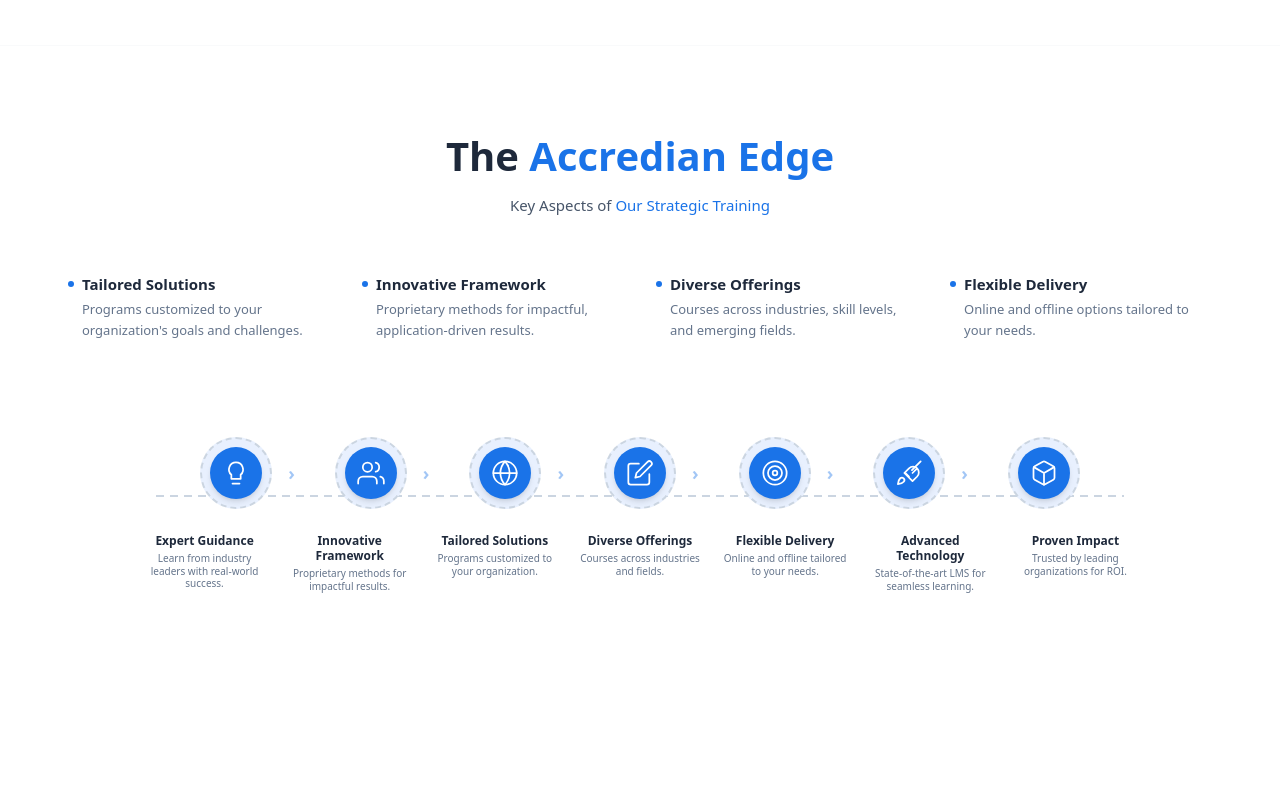
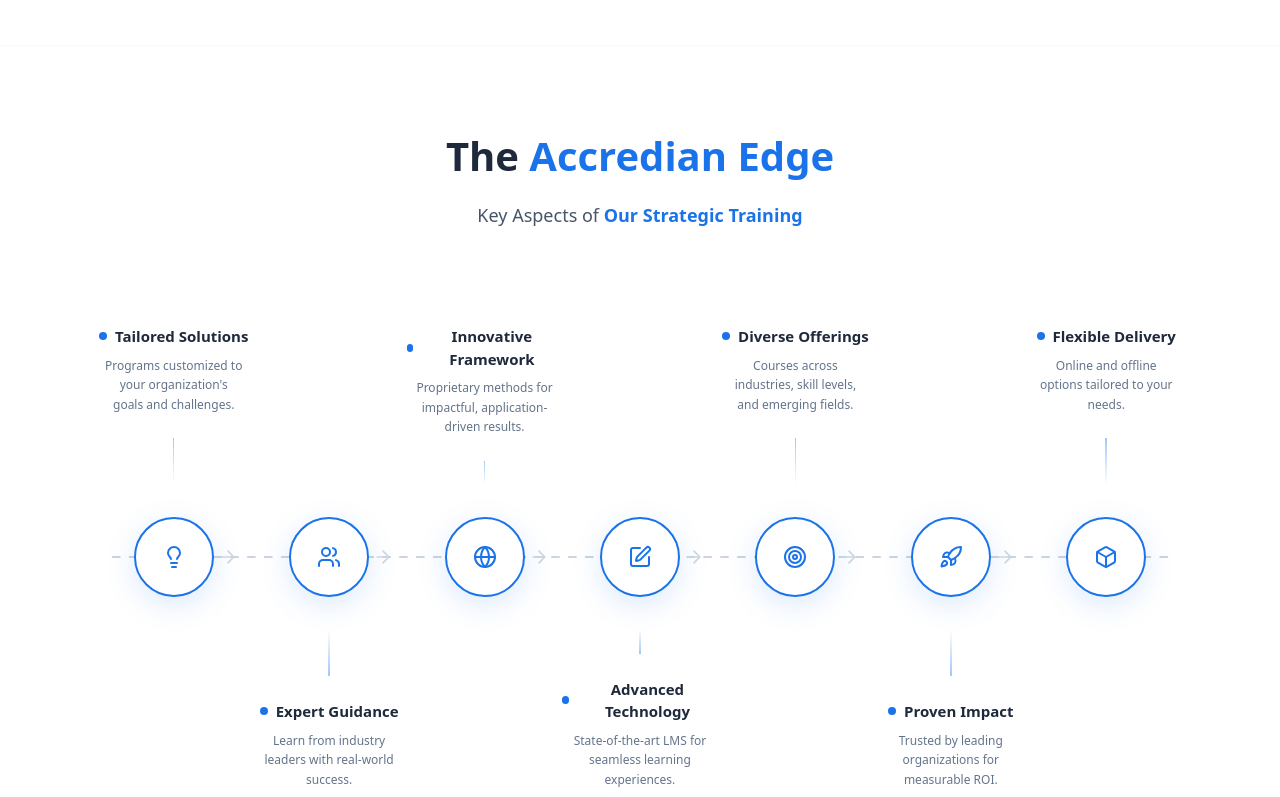
Before and after one commit to SriramGandhiS/internassesment3, a Next.js app: page / in a window 1280 px wide. Shown: the part 1520-2317 px from the top of the page. Built offline with nearby package versions, Linux system fonts and the light colour scheme.

Commit message:
Final Style Match: Refined Accredian Edge and CAT Framework layouts

```diff
--- a/src/app/components/AccredianEdge.jsx
+++ b/src/app/components/AccredianEdge.jsx
@@ -1,85 +1,125 @@
 "use client";
 
-const edgeCards = [
-  { title: "Tailored Solutions", desc: "Programs customized to your organization's goals and challenges." },
-  { title: "Innovative Framework", desc: "Proprietary methods for impactful, application-driven results." },
-  { title: "Diverse Offerings", desc: "Courses across industries, skill levels, and emerging fields." },
-  { title: "Flexible Delivery", desc: "Online and offline options tailored to your needs." },
-];
+import { Lightbulb, Users, Globe, Edit, Target, Rocket, Box } from "lucide-react";
 
-const edgeIcons = [
-  { title: "Expert Guidance", desc: "Learn from industry leaders with real-world success.",
-    icon: <svg width="28" height="28" viewBox="0 0 24 24" fill="none" stroke="white" strokeWidth="1.5"><path d="M9 21h6M12 3a6 6 0 00-4 10.5V17h8v-3.5A6 6 0 0012 3z" strokeLinecap="round" strokeLinejoin="round"/></svg> },
-  { title: "Innovative Framework", desc: "Proprietary methods for impactful results.",
-    icon: <svg width="28" height="28" viewBox="0 0 24 24" fill="none" stroke="white" strokeWidth="1.5"><path d="M17 21v-2a4 4 0 00-4-4H5a4 4 0 00-4 4v2M9 11a4 4 0 100-8 4 4 0 000 8zM23 21v-2a4 4 0 00-3-3.87M16 3.13a4 4 0 010 7.75" strokeLinecap="round" strokeLinejoin="round"/></svg> },
-  { title: "Tailored Solutions", desc: "Programs customized to your organization.",
-    icon: <svg width="28" height="28" viewBox="0 0 24 24" fill="none" stroke="white" strokeWidth="1.5"><circle cx="12" cy="12" r="10"/><path d="M2 12h20M12 2a15.3 15.3 0 014 10 15.3 15.3 0 01-4 10 15.3 15.3 0 01-4-10 15.3 15.3 0 014-10z" strokeLinecap="round" strokeLinejoin="round"/></svg> },
-  { title: "Diverse Offerings", desc: "Courses across industries and fields.",
-    icon: <svg width="28" height="28" viewBox="0 0 24 24" fill="none" stroke="white" strokeWidth="1.5"><path d="M11 4H4a2 2 0 00-2 2v14a2 2 0 002 2h14a2 2 0 002-2v-7M18.5 2.5a2.121 2.121 0 013 3L12 15l-4 1 1-4 9.5-9.5z" strokeLinecap="round" strokeLinejoin="round"/></svg> },
-  { title: "Flexible Delivery", desc: "Online and offline tailored to your needs.",
-    icon: <svg width="28" height="28" viewBox="0 0 24 24" fill="none" stroke="white" strokeWidth="1.5"><circle cx="12" cy="12" r="10"/><circle cx="12" cy="12" r="6"/><circle cx="12" cy="12" r="2"/></svg> },
-  { title: "Advanced Technology", desc: "State-of-the-art LMS for seamless learning.",
-    icon: <svg width="28" height="28" viewBox="0 0 24 24" fill="none" stroke="white" strokeWidth="1.5"><path d="M4.5 16.5c-1.5 1.26-2 5-2 5s3.74-.5 5-2c.71-.84.7-2.13-.09-2.91a2.18 2.18 0 00-2.91-.09zM12 15l-3-3M22 2l-7.5 7.5" strokeLinecap="round" strokeLinejoin="round"/><path d="M15 12l4-4a5.07 5.07 0 00-7 0l-4 4 7 7 4-4a5.07 5.07 0 000-7z" strokeLinecap="round" strokeLinejoin="round"/></svg> },
-  { title: "Proven Impact", desc: "Trusted by leading organizations for ROI.",
-    icon: <svg width="28" height="28" viewBox="0 0 24 24" fill="none" stroke="white" strokeWidth="1.5"><path d="M21 16V8a2 2 0 00-1-1.73l-7-4a2 2 0 00-2 0l-7 4A2 2 0 003 8v8a2 2 0 001 1.73l7 4a2 2 0 002 0l7-4A2 2 0 0021 16z" strokeLinecap="round" strokeLinejoin="round"/><path d="M3.27 6.96L12 12.01l8.73-5.05M12 22.08V12" strokeLinecap="round" strokeLinejoin="round"/></svg> },
+const steps = [
+  {
+    id: 1,
+    title: "Tailored Solutions",
+    desc: "Programs customized to your organization's goals and challenges.",
+    icon: <Lightbulb size={24} />,
+    position: "top"
+  },
+  {
+    id: 2,
+    title: "Expert Guidance",
+    desc: "Learn from industry leaders with real-world success.",
+    icon: <Users size={24} />,
+    position: "bottom"
+  },
+  {
+    id: 3,
+    title: "Innovative Framework",
+    desc: "Proprietary methods for impactful, application-driven results.",
+    icon: <Globe size={24} />,
+    position: "top"
+  },
+  {
+    id: 4,
+    title: "Advanced Technology",
+    desc: "State-of-the-art LMS for seamless learning experiences.",
+    icon: <Edit size={24} />,
+    position: "bottom"
+  },
+  {
+    id: 5,
+    title: "Diverse Offerings",
+    desc: "Courses across industries, skill levels, and emerging fields.",
+    icon: <Target size={24} />,
+    position: "top"
+  },
+  {
+    id: 6,
+    title: "Proven Impact",
+    desc: "Trusted by leading organizations for measurable ROI.",
+    icon: <Rocket size={24} />,
+    position: "bottom"
+  },
+  {
+    id: 7,
+    title: "Flexible Delivery",
+    desc: "Online and offline options tailored to your needs.",
+    icon: <Box size={24} />,
+    position: "top"
+  }
 ];
 
 export default function AccredianEdge() {
   return (
-    <section id="edge" className="py-20 bg-white">
-      <div className="max-w-[1200px] mx-auto px-6 text-center">
-        <h2 className="text-[32px] lg:text-[40px] font-extrabold text-[#1E293B] mb-2">
+    <section id="edge" className="py-24 bg-white overflow-hidden">
+      <div className="container-custom">
+        <div className="text-center mb-24">
+          <h2 className="text-[40px] font-bold text-[#1E293B] mb-4">
             The <span className="text-[#1A73E8]">Accredian Edge</span>
           </h2>
-        <p className="text-[15px] text-[#475569] mb-14">
-          Key Aspects of <span className="text-[#1A73E8]">Our Strategic Training</span>
+          <p className="text-[18px] text-[#475569]">
+            Key Aspects of <span className="text-[#1A73E8] font-semibold">Our Strategic Training</span>
           </p>
-
-        {/* Top 4 cards in a row - matching reference site */}
-        <div className="grid md:grid-cols-2 lg:grid-cols-4 gap-6 mb-16">
-          {edgeCards.map((card, i) => (
-            <div key={i} className="text-left px-1">
-              <div className="flex items-start gap-2 mb-1">
-                <div className="w-[6px] h-[6px] rounded-full bg-[#1A73E8] mt-2 flex-shrink-0" />
-                <h4 className="text-[15px] font-bold text-[#1E293B]">{card.title}</h4>
-              </div>
-              <p className="text-[13px] text-[#64748B] leading-relaxed ml-[14px]">{card.desc}</p>
-            </div>
-          ))}
         </div>
 
-        {/* Icon circles row with dashed connecting line - matching reference */}
-        <div className="relative py-8">
-          {/* Connecting dashed line behind circles */}
-          <div className="absolute top-1/2 left-[8%] right-[8%] h-[2px] -translate-y-[20px]" style={{
-            backgroundImage: "repeating-linear-gradient(to right, #CBD5E1, #CBD5E1 8px, transparent 8px, transparent 14px)"
-          }}/>
+        <div className="relative max-w-7xl mx-auto px-4 lg:px-8">
+          {/* Connector Line - Dashed Wave */}
+          <div className="absolute top-1/2 left-0 w-full h-[2px] -translate-y-1/2 hidden md:block px-12">
+            <svg width="100%" height="2" viewBox="0 0 1000 2" preserveAspectRatio="none" fill="none" xmlns="http://www.w3.org/2000/svg">
+              <line x1="0" y1="1" x2="1000" y2="1" stroke="#CBD5E1" strokeWidth="2" strokeDasharray="8 8"/>
+            </svg>
+          </div>
 
-          <div className="flex items-center justify-center gap-4 lg:gap-6 flex-wrap relative z-10">
-            {edgeIcons.map((item, i) => (
-              <div key={i} className="flex items-center">
-                <div className="flex flex-col items-center">
-                  {/* Double ring icon */}
-                  <div className="w-[72px] h-[72px] rounded-full bg-[#E8F0FE] border-2 border-dashed border-[#CBD5E1] flex items-center justify-center">
-                    <div className="w-[52px] h-[52px] rounded-full bg-[#1A73E8] flex items-center justify-center shadow-md">
-                      {item.icon}
+          <div className="flex flex-col md:flex-row justify-between items-start relative z-10">
+            {steps.map((step, i) => (
+              <div key={i} className="flex-1 flex flex-col items-center group relative min-h-[400px]">
+
+                {/* Top Content Row */}
+                <div className={`flex flex-col items-center justify-end h-40 text-center transition-all duration-500 ${step.position === 'bottom' ? 'invisible opacity-0' : 'visible opacity-100'}`}>
+                  <div className="flex items-center gap-2 mb-2">
+                    <div className="w-2 h-2 rounded-full bg-[#1A73E8]"></div>
+                    <h4 className="text-[15px] font-bold text-[#1E293B]">{step.title}</h4>
                   </div>
+                  <p className="text-[12px] text-[#64748B] max-w-[140px] leading-relaxed mb-6">{step.desc}</p>
+                  {/* Curved/Vertical Connector Line */}
+                  <div className="w-[1.5px] h-12 bg-gradient-to-b from-[#1A73E8] to-transparent opacity-40"></div>
                 </div>
+
+                {/* Central Circle */}
+                <div className="my-8 relative">
+                  {/* Outer Pulsing Ring */}
+                  <div className="absolute -inset-2 rounded-full border border-[#1A73E8] opacity-20 scale-0 group-hover:scale-100 transition-transform duration-500"></div>
+
+                  {/* Main Circle */}
+                  <div className="w-16 h-16 md:w-20 md:h-20 rounded-full bg-white border-2 border-[#1A73E8] flex items-center justify-center text-[#1A73E8] shadow-[0_8px_30px_rgba(26,115,232,0.15)] z-20 transition-all duration-300 transform group-hover:scale-110 group-hover:bg-[#1A73E8] group-hover:text-white">
+                    {step.icon}
                   </div>
-                {/* Chevron separator (not after last) */}
-                {i < edgeIcons.length - 1 && (
-                  <span className="text-[#1A73E8] text-[18px] font-bold opacity-40 mx-2 lg:mx-4">›</span>
+
+                  {/* Connecting Arrows - hidden on mobile */}
+                  {i < steps.length - 1 && (
+                    <div className="absolute top-1/2 -right-6 -translate-y-1/2 text-[#CBD5E1] hidden md:block">
+                      <svg width="20" height="20" viewBox="0 0 24 24" fill="none" stroke="currentColor" strokeWidth="2" strokeLinecap="round" strokeLinejoin="round">
+                        <path d="M5 12h14M12 5l7 7-7 7"/>
+                      </svg>
+                    </div>
                   )}
                 </div>
-            ))}
+
+                {/* Bottom Content Row */}
+                <div className={`flex flex-col items-center h-40 text-center transition-all duration-500 ${step.position === 'top' ? 'invisible opacity-0' : 'visible opacity-100'}`}>
+                  <div className="w-[1.5px] h-12 bg-gradient-to-t from-[#1A73E8] to-transparent opacity-40 mb-6"></div>
+                  <div className="flex items-center gap-2 mb-2">
+                    <div className="w-2 h-2 rounded-full bg-[#1A73E8]"></div>
+                    <h4 className="text-[15px] font-bold text-[#1E293B]">{step.title}</h4>
+                  </div>
+                  <p className="text-[12px] text-[#64748B] max-w-[140px] leading-relaxed">{step.desc}</p>
                 </div>
 
-          {/* Bottom labels for icons */}
-          <div className="grid grid-cols-3 lg:grid-cols-7 gap-4 mt-6 max-w-[1000px] mx-auto">
-            {edgeIcons.map((item, i) => (
-              <div key={i} className="text-center">
-                <h4 className="text-[12px] font-bold text-[#1E293B] leading-tight">{item.title}</h4>
-                <p className="text-[10px] text-[#64748B] mt-1 leading-tight">{item.desc}</p>
               </div>
             ))}
           </div>
--- a/src/app/components/CATFramework.jsx
+++ b/src/app/components/CATFramework.jsx
@@ -1,65 +1,63 @@
 "use client";
 
-/* CAT Framework - 3 connected circles matching reference exactly */
+import { Lightbulb, Database, Settings } from "lucide-react";
 
 export default function CATFramework() {
   return (
-    <section id="cat" className="py-20 bg-[#EFF3FB]">
-      <div className="max-w-[1200px] mx-auto px-6 text-center">
-        <h2 className="text-[32px] lg:text-[40px] font-extrabold text-[#1E293B] mb-2">
+    <section id="cat" className="py-24 bg-[#F8FAFC]">
+      <div className="container-custom">
+        <div className="text-center mb-16">
+          <h2 className="text-[40px] font-bold text-[#1E293B] mb-4">
             The <span className="text-[#1A73E8]">CAT</span> Framework
           </h2>
-        <p className="text-[15px] text-[#475569] mb-16">
-          Our Proven Approach to <span className="text-[#1A73E8]">Learning Excellence</span>
+          <p className="text-[18px] text-[#475569]">
+            Our Proven Approach to <span className="text-[#1A73E8] font-semibold">Learning Excellence</span>
           </p>
+        </div>
 
-        {/* 3 circles connected by lines */}
-        <div className="flex items-center justify-center gap-6 lg:gap-12 flex-wrap max-w-[800px] mx-auto">
-          {/* Line connector SVG behind circles - desktop only */}
-          <div className="hidden lg:block absolute w-[560px] h-[2px]" style={{
-            backgroundImage: "linear-gradient(to right, #1A73E8, #1A73E8)",
-            top: "50%",
-          }}/>
+        <div className="relative max-w-4xl mx-auto py-12">
+          {/* Connector Line */}
+          <div className="absolute top-1/2 left-0 w-full h-[2px] border-t-2 border-dashed border-[#1A73E8] opacity-20 -translate-y-1/2 hidden md:block"></div>
 
+          <div className="flex flex-col md:flex-row justify-between items-center relative z-10 gap-12 md:gap-0">
             {/* Concept */}
             <div className="flex flex-col items-center">
-            <div className="w-[160px] h-[160px] rounded-full border-2 border-[#1A73E8] bg-white flex flex-col items-center justify-center shadow-sm relative">
-              {/* Dot on top */}
-              <div className="absolute -top-[6px] left-1/2 -translate-x-1/2 w-3 h-3 rounded-full bg-[#1A73E8]" />
-              <svg width="32" height="32" viewBox="0 0 24 24" fill="none" stroke="#1A73E8" strokeWidth="1.5">
-                <path d="M9 21h6M12 3a6 6 0 00-4 10.5V17h8v-3.5A6 6 0 0012 3z" strokeLinecap="round" strokeLinejoin="round"/>
-              </svg>
-              <h4 className="text-[15px] font-extrabold text-[#1E293B] mt-2">Concept</h4>
-              <p className="text-[10px] text-[#64748B] mt-1 px-4 text-center leading-tight">Foundational knowledge for deep subject understanding.</p>
+              <div className="w-[180px] h-[180px] rounded-full border-2 border-[#1A73E8] bg-white flex flex-col items-center justify-center shadow-lg hover:shadow-xl transition-all duration-300 relative group">
+                <div className="absolute -top-1.5 left-1/2 -translate-x-1/2 w-3 h-3 rounded-full bg-[#1A73E8]"></div>
+                <div className="text-[#1A73E8] mb-2 group-hover:scale-110 transition-transform">
+                  <Lightbulb size={32} />
                 </div>
-            {/* Bottom dot */}
-            <div className="w-3 h-3 rounded-full bg-[#1A73E8] mt-2" />
+                <h4 className="text-[16px] font-bold text-[#1E293B]">Concept</h4>
+                <p className="text-[11px] text-[#64748B] text-center px-6 mt-2 leading-tight">Foundational knowledge for deep understanding.</p>
+              </div>
+              <div className="w-3 h-3 rounded-full bg-[#1A73E8] mt-4"></div>
             </div>
 
             {/* Application */}
             <div className="flex flex-col items-center">
-            <div className="w-[160px] h-[160px] rounded-full border-2 border-[#1A73E8] bg-white flex flex-col items-center justify-center shadow-sm relative">
-              <div className="absolute -top-[6px] left-1/2 -translate-x-1/2 w-3 h-3 rounded-full bg-[#1A73E8]" />
-              <svg width="32" height="32" viewBox="0 0 24 24" fill="none" stroke="#1A73E8" strokeWidth="1.5">
-                <path d="M12 2L2 7l10 5 10-5-10-5zM2 17l10 5 10-5M2 12l10 5 10-5" strokeLinecap="round" strokeLinejoin="round"/>
-              </svg>
-              <h4 className="text-[15px] font-extrabold text-[#1E293B] mt-2">Application</h4>
-              <p className="text-[10px] text-[#64748B] mt-1 px-4 text-center leading-tight">Practical implementation through real-world scenarios.</p>
+              <div className="w-[180px] h-[180px] rounded-full border-2 border-[#1A73E8] bg-white flex flex-col items-center justify-center shadow-lg hover:shadow-xl transition-all duration-300 relative group">
+                <div className="absolute -top-1.5 left-1/2 -translate-x-1/2 w-3 h-3 rounded-full bg-[#1A73E8]"></div>
+                <div className="text-[#1A73E8] mb-2 group-hover:scale-110 transition-transform">
+                  <Database size={32} />
                 </div>
-            <div className="w-3 h-3 rounded-full bg-[#1A73E8] mt-2" />
+                <h4 className="text-[16px] font-bold text-[#1E293B]">Application</h4>
+                <p className="text-[11px] text-[#64748B] text-center px-6 mt-2 leading-tight">Practical implementation in real scenarios.</p>
+              </div>
+              <div className="w-3 h-3 rounded-full bg-[#1A73E8] mt-4"></div>
             </div>
 
             {/* Tools */}
             <div className="flex flex-col items-center">
-            <div className="w-[160px] h-[160px] rounded-full border-2 border-[#1A73E8] bg-white flex flex-col items-center justify-center shadow-sm relative">
-              <div className="absolute -top-[6px] left-1/2 -translate-x-1/2 w-3 h-3 rounded-full bg-[#1A73E8]" />
-              <svg width="32" height="32" viewBox="0 0 24 24" fill="none" stroke="#1A73E8" strokeWidth="1.5">
-                <circle cx="12" cy="12" r="3"/><path d="M19.4 15a1.65 1.65 0 00.33 1.82l.06.06a2 2 0 010 2.83 2 2 0 01-2.83 0l-.06-.06a1.65 1.65 0 00-1.82-.33 1.65 1.65 0 00-1 1.51V21a2 2 0 01-4 0v-.09A1.65 1.65 0 009 19.4a1.65 1.65 0 00-1.82.33l-.06.06a2 2 0 01-2.83-2.83l.06-.06A1.65 1.65 0 004.68 15a1.65 1.65 0 00-1.51-1H3a2 2 0 010-4h.09A1.65 1.65 0 004.6 9a1.65 1.65 0 00-.33-1.82l-.06-.06a2 2 0 012.83-2.83l.06.06A1.65 1.65 0 009 4.68a1.65 1.65 0 001-1.51V3a2 2 0 014 0v.09a1.65 1.65 0 001 1.51 1.65 1.65 0 001.82-.33l.06-.06a2 2 0 012.83 2.83l-.06.06A1.65 1.65 0 0019.4 9a1.65 1.65 0 001.51 1H21a2 2 0 010 4h-.09a1.65 1.65 0 00-1.51 1z" strokeLinecap="round" strokeLinejoin="round"/>
-              </svg>
-              <h4 className="text-[15px] font-extrabold text-[#1E293B] mt-2">Tools</h4>
-              <p className="text-[10px] text-[#64748B] mt-1 px-4 text-center leading-tight">Resources and techniques for effective skill mastery.</p>
+              <div className="w-[180px] h-[180px] rounded-full border-2 border-[#1A73E8] bg-white flex flex-col items-center justify-center shadow-lg hover:shadow-xl transition-all duration-300 relative group">
+                <div className="absolute -top-1.5 left-1/2 -translate-x-1/2 w-3 h-3 rounded-full bg-[#1A73E8]"></div>
+                <div className="text-[#1A73E8] mb-2 group-hover:scale-110 transition-transform">
+                  <Settings size={32} />
                 </div>
-            <div className="w-3 h-3 rounded-full bg-[#1A73E8] mt-2" />
+                <h4 className="text-[16px] font-bold text-[#1E293B]">Tools</h4>
+                <p className="text-[11px] text-[#64748B] text-center px-6 mt-2 leading-tight">Resources and techniques for skill mastery.</p>
+              </div>
+              <div className="w-3 h-3 rounded-full bg-[#1A73E8] mt-4"></div>
+            </div>
           </div>
         </div>
       </div>
```
Lines whose indentation alone changed are shown as unchanged.
